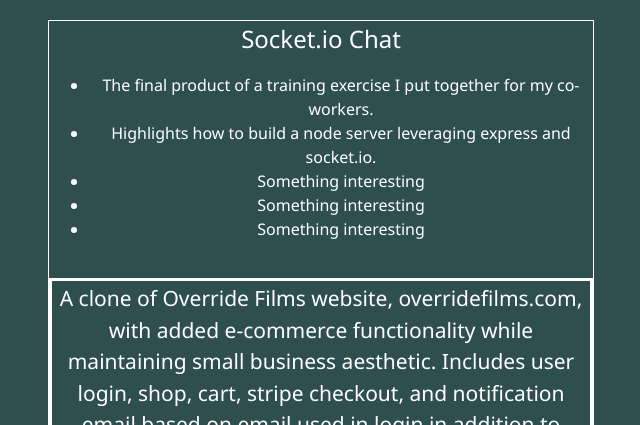
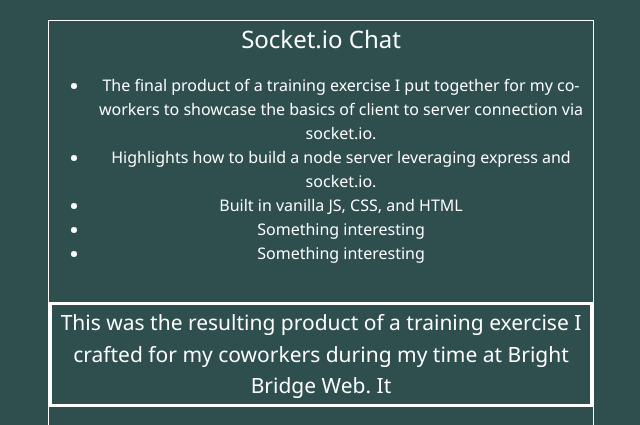
Before and after one commit to Besnuggs/portfolio, a website: page dist/work.html in a window 1280 px wide. Shown: the part 3577-4002 px from the top of the page, without its empty margins (319-959 px from the left). Drawn offline with nearby package versions, Linux system fonts and the light colour scheme.

Commit message:
building out work further.

```diff
--- a/dist/work.html
+++ b/dist/work.html
@@ -146,15 +146,15 @@
 
           <div class="project-video-features">
             <ul>
-              <li>The final product of a training exercise I put together for my co-workers.</li>
+              <li>The final product of a training exercise I put together for my co-workers to showcase the basics of client to server connection via socket.io.</li>
               <li>Highlights how to build a node server leveraging express and socket.io.</li>
-              <li>Something interesting</li>
+              <li>Built in vanilla JS, CSS, and HTML</li>
               <li>Something interesting</li>
               <li>Something interesting</li>
             </ul>
           </div>
           <div class="project-description">
-          <p class="description">A clone of Override Films website, overridefilms.com, with added e-commerce functionality while maintaining small business aesthetic. Includes user login, shop, cart, stripe checkout, and notification email based on email used in login in addition to stylistic themes featured in original such as Parallax and consistency in primary and secondary colors used with SASS.</p>
+          <p class="description">This was the resulting product of a training exercise I crafted for my coworkers during my time at Bright Bridge Web. It </p>
           </div>
           <a href="https://overriddenfilms.com" target="_blank" class="btn-light">
             <i class="fas fa-eye"></i> Live Project
```
